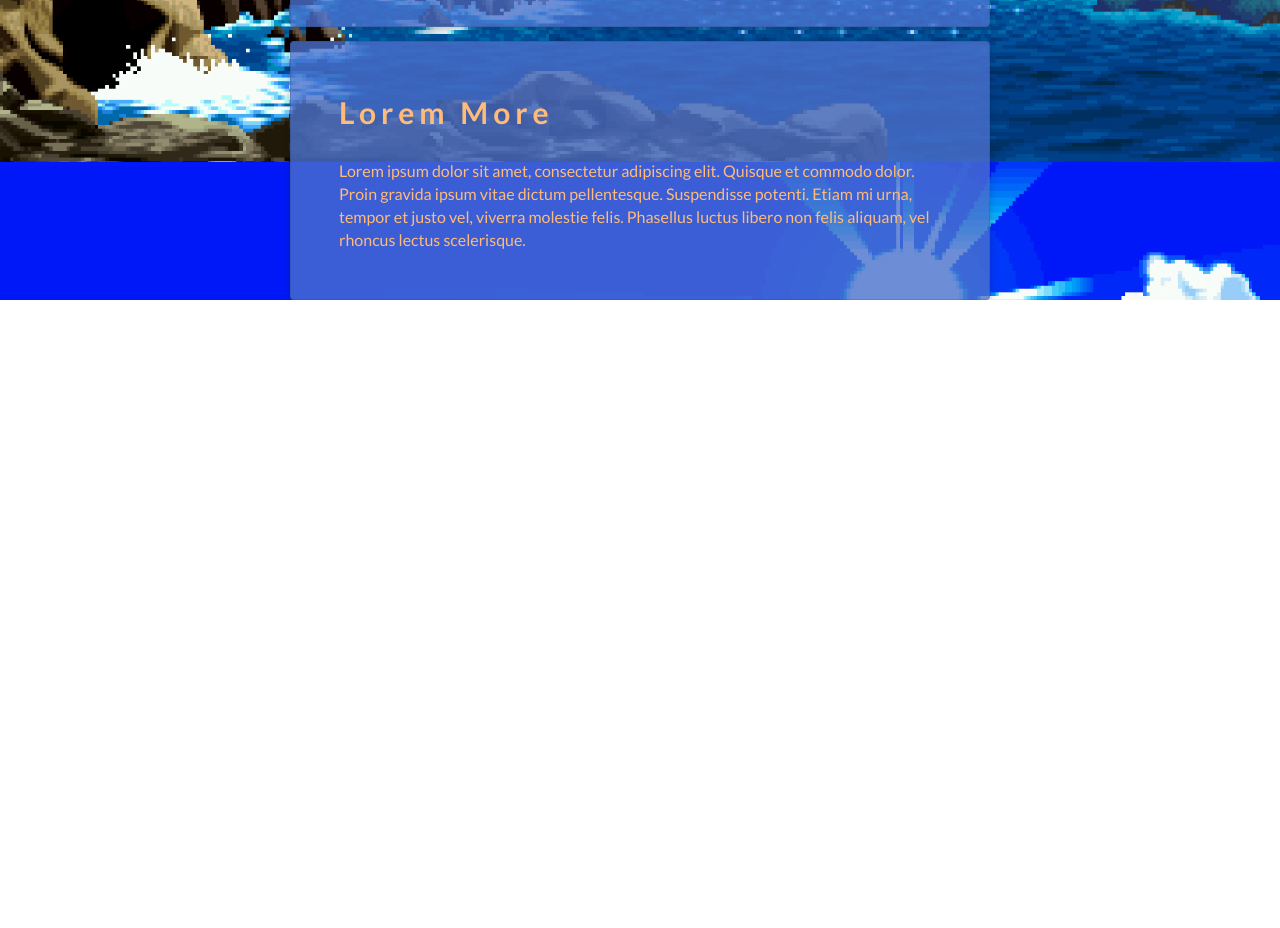
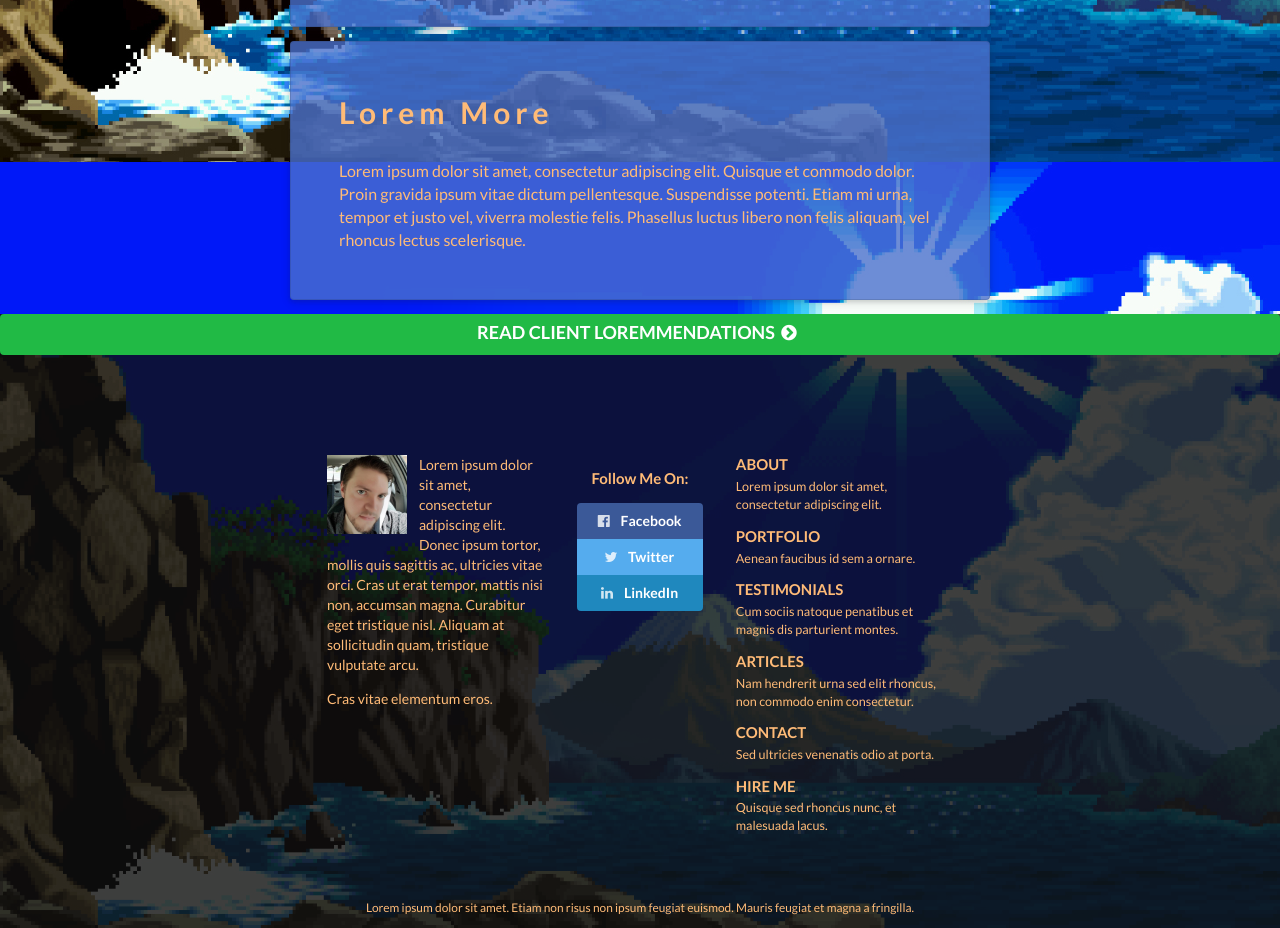
Before and after one commit to TeyStar/Portfolio, a plain HTML site: page index.html in a window 1280 px wide. Shown: the part 3038-3966 px from the top of the page. Before the commit the page ends 3338 px from the top, so only its background shows below. Drawn offline with Linux system fonts and the light colour scheme.

Commit message:
Add Foot to complete page's design

```diff
--- a/css/app.css
+++ b/css/app.css
@@ -51,3 +51,28 @@ h3{
 .padtop{
 	padding-top: 25px;
 }
+
+#recbutt{
+	font-weight: bolder;
+	font-size: large;
+}
+
+#center{
+    width: 50%;
+    height: 0%;
+}
+
+.footertext{
+	font-size: 90%;
+}
+
+h4{
+	margin-top: 0px;
+	height: 2%;
+}
+
+.cr{
+	font-size: 85%;
+	text-align: center;
+	padding-bottom: 10px;
+}
--- a/index.html
+++ b/index.html
@@ -297,7 +297,81 @@
 	</p>
 </div>
 
+<div id="headband">
+	<div style="padding-bottom: 100px;"><button class="fluid ui green button"><div id="recbutt">READ CLIENT LOREMMENDATIONS <i class="chevron circle right icon"></i></div></button></div>
+	<div class="ui grid">
+		<div class="four wide column"></div>
+		<div class="three wide column">
+			<img class="ui tiny left floated image" src="assets/itisme.jpg">
+			<p>
+				Lorem ipsum dolor sit amet, consectetur adipiscing elit.
+				Donec ipsum tortor, mollis quis sagittis ac, ultricies vitae orci.
+				Cras ut erat tempor, mattis nisi non, accumsan magna.
+				Curabitur eget tristique nisl. Aliquam at sollicitudin quam,
+				tristique vulputate arcu.
+			</p>
+			<p>
+				 Cras vitae elementum eros.
+			</p>
+		</div>
+		<div id="center" class="two wide column" style="text-align: center;">
+			<p>
+				<h4>Follow Me On:</h4>
+			</p>
+			<div class="ui vertical buttons">
+				<button class="ui facebook button">
+					<i class="facebook icon"></i>
+					Facebook
+				</button>
+				<button class="ui twitter button">
+					<i class="twitter icon"></i>
+					Twitter
+				</button>
+				<button class="ui linkedin button">
+					<i class="linkedin icon"></i>
+					LinkedIn
+				</button>
+			</div>
+		</div>
+		<div class="three wide column">
 
+					<h4>ABOUT</h4>
+					<p class="footertext">
+						Lorem ipsum dolor sit amet, consectetur adipiscing elit.
+					</p>
+
+					<h4>PORTFOLIO</h4>
+					<p class="footertext">
+						Aenean faucibus id sem a ornare.
+					</p>
+
+					<h4>TESTIMONIALS</h4>
+					<p class="footertext">
+						Cum sociis natoque penatibus et magnis dis parturient montes.
+					</p>
+
+					<h4>ARTICLES</h4>
+					<p class="footertext">
+						Nam hendrerit urna sed elit rhoncus, non commodo enim consectetur.
+					</p>
+
+					<h4>CONTACT</h4>
+					<p class="footertext">
+						Sed ultricies venenatis odio at porta.
+					</p>
+
+					<h4>HIRE ME</h4>
+					<p class="footertext">
+						Quisque sed rhoncus nunc, et malesuada lacus.
+					</p>
+
+		</div>
+		<div class="four wide column"></div>
+	</div>
+	<div class="cr">
+		Lorem ipsum dolor sit amet. Etiam non risus non ipsum feugiat euismod. Mauris feugiat et magna a fringilla.
+	</div>
+</div>
 
 </body>
 </html>
```
